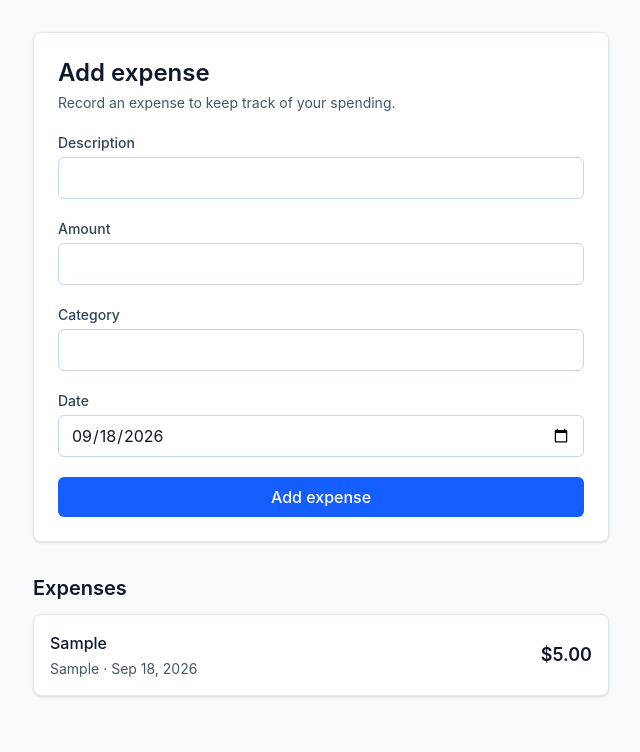
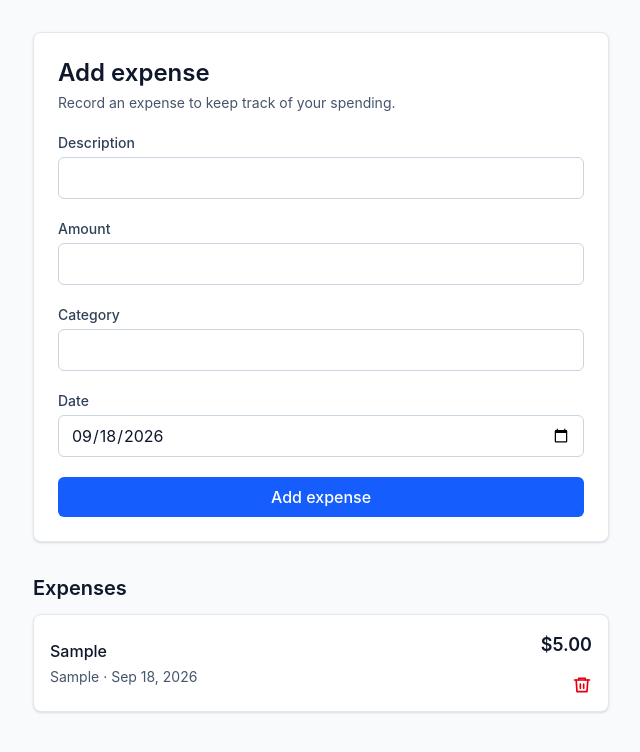
Before and after one commit to MeLlamoOmar/ai-todo, a React (Vite) app: page / in a window 1280 px wide. Both pictures are taken after typing "Sample", "5", "Sample" into the empty fields and a click on the button "Add expense". Shown: the top 752 px of the page, without its empty margins (319-959 px from the left). Built offline with nearby package versions, Linux system fonts and the light colour scheme.

Commit message:
Implemented deleting expenses with tests

```diff
--- a/src/App.tsx
+++ b/src/App.tsx
@@ -3,6 +3,7 @@ import ExpenseForm from './components/ExpenseForm'
 import ExpenseList from './components/ExpenseList'
 import type { Expense, ExpenseFormValues } from './types/expense'
 import { createExpense } from './utils/createExpense'
+import { removeExpense } from './utils/removeExpense'
 
 function App() {
   const [expenses, setExpenses] = useState<Expense[]>([])
@@ -13,11 +14,15 @@ function App() {
     setExpenses((currentExpenses) => [expense, ...currentExpenses])
   }
 
+  function handleDeleteExpense(id: string) {
+    setExpenses((currentExpenses) => removeExpense(currentExpenses, id))
+  }
+
   return (
     <main className="min-h-svh bg-slate-50 p-4 sm:p-8">
       <div className="space-y-8">
         <ExpenseForm onSubmit={handleAddExpense} />
-        <ExpenseList expenses={expenses} />
+        <ExpenseList expenses={expenses} onDelete={handleDeleteExpense} />
       </div>
     </main>
   )
--- a/src/components/ExpenseItem.tsx
+++ b/src/components/ExpenseItem.tsx
@@ -2,6 +2,7 @@ import type { Expense } from '../types/expense'
 
 type ExpenseItemProps = {
   expense: Expense
+  onDelete: (id: string) => void
 }
 
 const currencyFormatter = new Intl.NumberFormat('en-US', {
@@ -13,8 +14,18 @@ const dateFormatter = new Intl.DateTimeFormat('en-US', {
   dateStyle: 'medium',
 })
 
-function ExpenseItem({ expense }: ExpenseItemProps) {
+function ExpenseItem({ expense, onDelete }: ExpenseItemProps) {
   const expenseDate = new Date(`${expense.date}T00:00:00`)
+
+  function handleDelete() {
+    const confirmed = window.confirm(
+      `Delete expense "${expense.description}"?`,
+    )
+
+    if (confirmed) {
+      onDelete(expense.id)
+    }
+  }
 
   return (
     <li className="flex flex-col gap-3 rounded-lg border border-slate-200 bg-white p-4 shadow-sm sm:flex-row sm:items-center sm:justify-between">
@@ -24,9 +35,39 @@ function ExpenseItem({ expense }: ExpenseItemProps) {
           {expense.category} · {dateFormatter.format(expenseDate)}
         </p>
       </div>
-      <p className="text-lg font-semibold text-slate-900">
-        {currencyFormatter.format(expense.amount)}
-      </p>
+      <div className="flex items-center justify-between gap-4 sm:flex-col sm:items-end">
+        <p className="text-lg font-semibold text-slate-900">
+          {currencyFormatter.format(expense.amount)}
+        </p>
+        <button
+          className="text-red-600 hover:text-red-700 focus-visible:outline-2 focus-visible:outline-offset-2 focus-visible:outline-red-600"
+          type="button"
+          onClick={handleDelete}
+          aria-label="Delete expense"
+          title="Delete expense"
+        >
+          <svg
+            aria-hidden="true"
+            className="size-5"
+            fill="none"
+            viewBox="0 0 24 24"
+            stroke="currentColor"
+            strokeWidth="2"
+          >
+            <path strokeLinecap="round" strokeLinejoin="round" d="M3 6h18" />
+            <path
+              strokeLinecap="round"
+              strokeLinejoin="round"
+              d="M8 6V4h8v2M19 6l-1 14H6L5 6"
+            />
+            <path
+              strokeLinecap="round"
+              strokeLinejoin="round"
+              d="M10 11v5M14 11v5"
+            />
+          </svg>
+        </button>
+      </div>
     </li>
   )
 }
--- a/src/components/ExpenseList.tsx
+++ b/src/components/ExpenseList.tsx
@@ -3,9 +3,10 @@ import ExpenseItem from './ExpenseItem';
 
 type ExpenseListProps = {
   expenses: Expense[];
+  onDelete: (id: string) => void;
 };
 
-function ExpenseList({ expenses }: ExpenseListProps) {
+function ExpenseList({ expenses, onDelete }: ExpenseListProps) {
   return (
     <section
       className="mx-auto w-full max-w-xl"
@@ -28,7 +29,11 @@ function ExpenseList({ expenses }: ExpenseListProps) {
       ) : (
         <ul className="mt-3 space-y-3">
           {expenses.map((expense) => (
-            <ExpenseItem key={expense.id} expense={expense} />
+            <ExpenseItem
+              key={expense.id}
+              expense={expense}
+              onDelete={onDelete}
+            />
           ))}
         </ul>
       )}
--- /dev/null
+++ b/src/utils/removeExpense.ts
@@ -0,0 +1,5 @@
+import type { Expense } from '../types/expense'
+
+export function removeExpense(expenses: Expense[], id: string): Expense[] {
+  return expenses.filter((expense) => expense.id !== id)
+}
```
Also changed, not shown: 1 other file (tests, documents, lock files or other folders).
